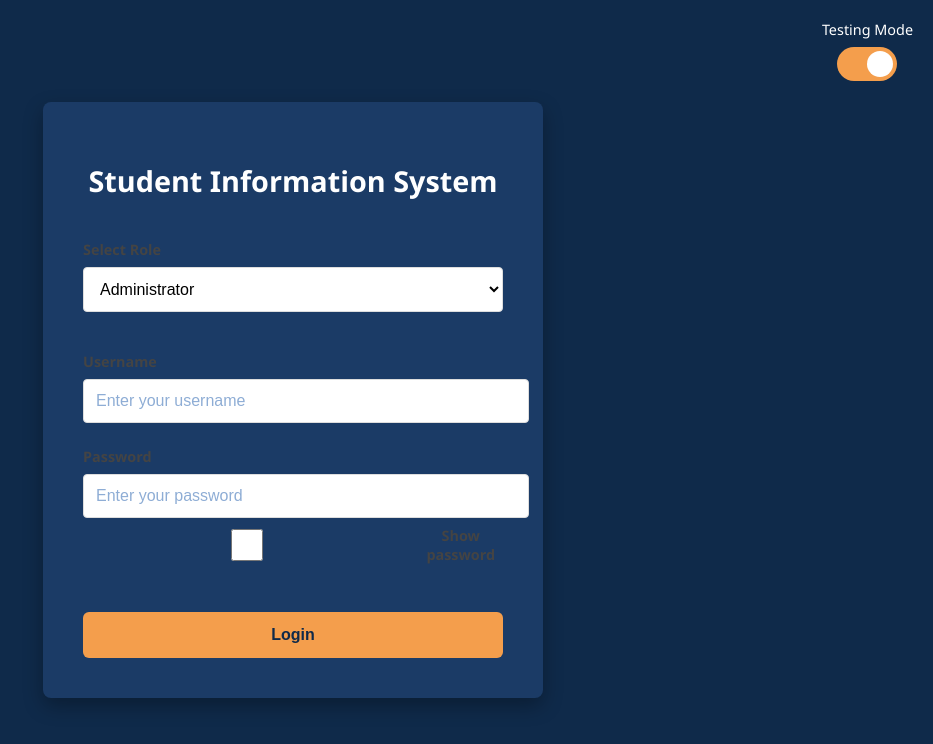
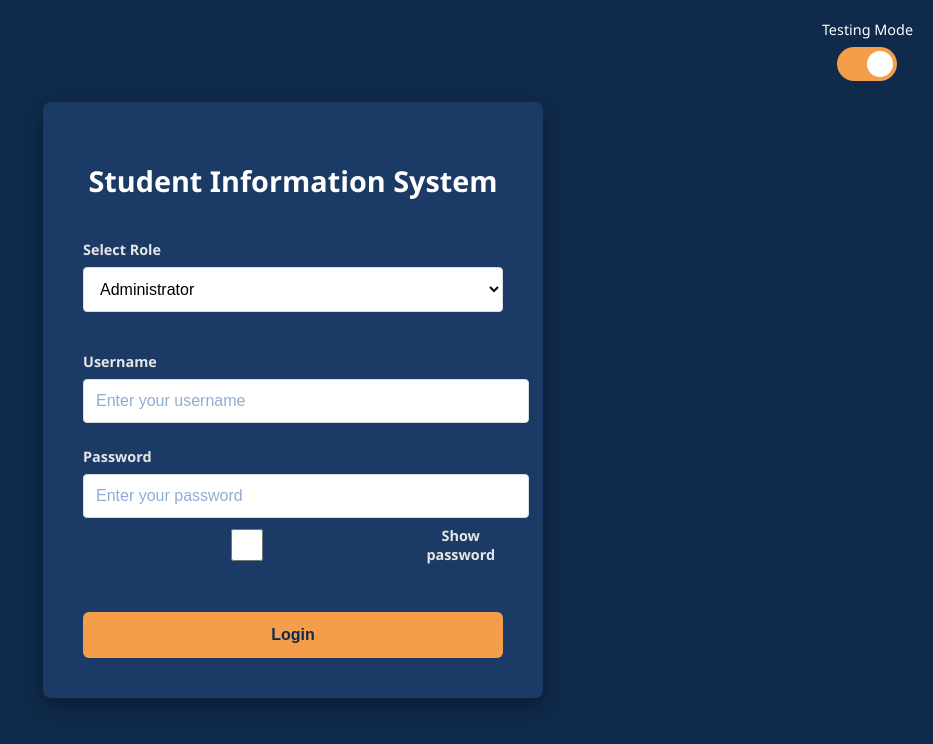
Before and after one commit to thanhtosaurus/student-info-sys, a React (Create React App) app in the folder client/: page / in a window 1280 px wide. Shown: the top 744 px of the page, without its empty margins (347-1280 px from the left). Built offline with nearby package versions, Linux system fonts and the light colour scheme.

Commit message:
Fixed styling for Login labels

```diff
--- a/client/src/styles/Login.css
+++ b/client/src/styles/Login.css
@@ -117,7 +117,7 @@ input:checked + .slider:before {
 .form-group label {
     font-size: 0.9rem;
     font-weight: 500;
-    color: #E6E6E6;
+    color: #E6E6E6 !important;
 }
 
 .form-group input {
```
